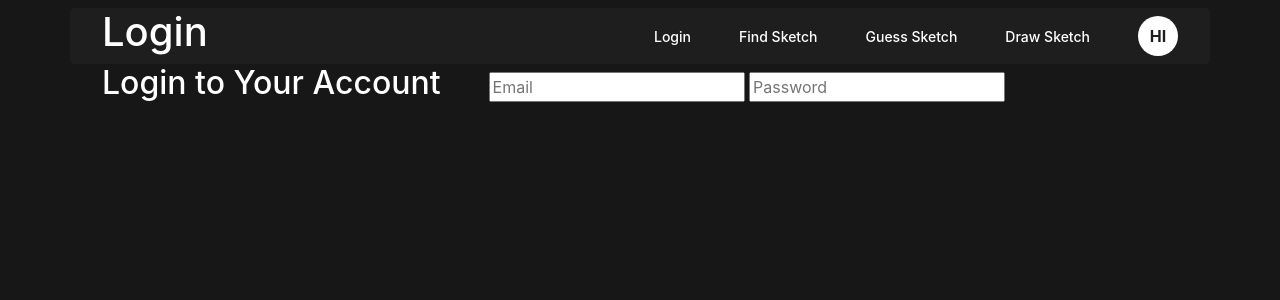
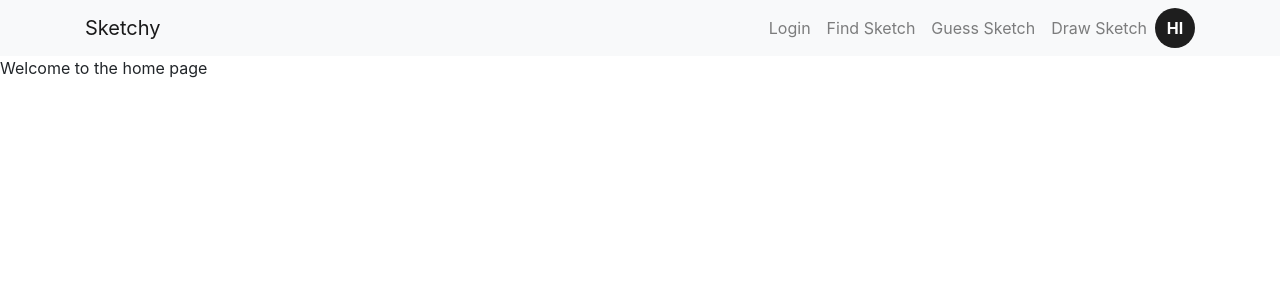
Before and after one commit to ickerio/cits3403, a Flask app: page / in a window 1280 px wide. Shown: the top 300 px of the page. Run offline with Flask 3, Linux system fonts and the light colour scheme; some libraries are stand-ins or nearby versions.

Commit message:
create home page and base layout

```diff
--- a/flaskr/__init__.py
+++ b/flaskr/__init__.py
@@ -5,6 +5,10 @@ from flask import (
 app = Flask(__name__)
 
 @app.route('/')
+def index():
+    return render_template('index.html')
+
+@app.route('/login')
 def login():
     return render_template('login.html')
 
--- a/flaskr/static/css/style.css
+++ b/flaskr/static/css/style.css
@@ -12,93 +12,7 @@
 }
 
 body {
-    color: white;
-    background-color: var(--black);
     margin: 0;
-}
-
-*::-webkit-scrollbar-thumb {
-    background: var(--accent);
-    background-clip: padding-box;
-    border-radius: 0.5rem;
-    border: 0.25rem solid transparent;
-}
-
-*::-webkit-scrollbar {
-    width: 1rem;
-}
-
-*::-webkit-scrollbar-track {
-    background: transparent;
-}
-
-/** LAYOUT STYLING **/
-
-header {
-    position: sticky;
-    top: 0;
-    bottom: auto;
-    z-index: 100;
-    padding: 0.5rem 0.5rem 0 0.5rem;
-    background-color: var(--black);
-}
-
-nav {
-    display: flex;
-    align-items: center;
-    justify-content: space-between;
-    height: 3.5rem;
-    background-color: var(--accent);
-    border-radius: var(--border-radius);
-}
-
-nav > a {
-    all: unset;
-    cursor: pointer;
-    display: flex;
-    align-items: center;
-    gap: 1em;
-}
-
-nav > div > a {
-    all: unset;
-    cursor: pointer;
-    font-size: 14px;
-    font-weight: 500;
-    transition-duration: .25s;
-}
-
-nav > div > a:hover {
-    color: var(--primary)
-}
-
-button {
-    all: unset;
-    display:contents;
-    cursor: pointer;
-}
-
-.container {
-    margin: 0 auto;
-    padding: 0 2rem;
-}
-
-@media (min-width: 1540px) {
-    .container {
-        max-width: 1540px;
-    }
-}
-
-@media (min-width: 768px) {
-    div {
-        display: flex;
-        align-items: center;
-        gap: 3rem;
-    }
-
-    button {
-        display: none;
-    }
 }
 
 /** AVATAR **/
@@ -108,13 +22,13 @@ div.avatar {
     align-items: center;
     width: 2.5em;
     height: 2.5em;
-    background-color: var(--primary);
+    background-color: var(--accent);
     text-align: center;
     border-radius: 50%;
     cursor: pointer;
 }
 
 div.avatar > span {
-    color: var(--accent);
+    color: var(--primary);
     font-weight: bold;
 }
--- /dev/null
+++ b/flaskr/templates/index.html
@@ -0,0 +1,9 @@
+{% extends "layout.html" %}
+{% block title %}Home{% endblock %}
+{% block head %}
+    {{ super() }}
+{% endblock %}
+{% block content %}
+    <h1>Home Page</h1>
+    <p>Welcome to the home page</p>
+{% endblock %}
--- /dev/null
+++ b/flaskr/templates/layout.html
@@ -0,0 +1,41 @@
+<!DOCTYPE html>
+<html lang="en">
+	<head>
+        {% block head %}
+		<meta charset="utf-8">
+		<meta name="viewport" content="width=device-width, initial-scale=1.0">
+		<meta name="color-scheme" content="dark light">
+        <title>Sketchy - {% block title %}{% endblock %}</title>
+		<link rel="icon" href="{{ url_for('static', filename='favicon.png') }}">
+        <link rel="stylesheet" href="https://stackpath.bootstrapcdn.com/bootstrap/4.5.2/css/bootstrap.min.css">
+        <link rel="stylesheet" href="{{ url_for('static', filename='css/style.css') }}">
+        {% endblock %}
+	</head>
+	<body >
+        <header>
+            <nav class="navbar navbar-expand-sm navbar-light bg-light fixed-top">
+                <div class="container">
+                    <a class="navbar-brand" href="/">Sketchy</a>
+                    <button class="navbar-toggler" type="button" data-toggle="collapse" data-target="#navbarNav" aria-controls="navbarNav" aria-expanded="false" aria-label="Toggle navigation">
+                        <span class="navbar-toggler-icon"></span>
+                    </button>
+                    <div class="collapse navbar-collapse" id="navbarNav">
+                        <ul class="navbar-nav ml-auto">
+                            <li class="nav-item"><a class="nav-link" href="{{ url_for('login') }}">Login</a></li>
+                            <li class="nav-item"><a class="nav-link" href="{{ url_for('findSketch') }}">Find Sketch</a></li>
+                            <li class="nav-item"><a class="nav-link" href="{{ url_for('guessSketch') }}">Guess Sketch</a></li>
+                            <li class="nav-item"><a class="nav-link" href="{{ url_for('drawSketch') }}">Draw Sketch</a></li>
+                            <div class="nav-item avatar"><span>HI</span></div>
+                        </ul>
+                    </div>
+                </div>
+            </nav>
+        </header>
+
+        <div>{% block content %}{% endblock %}</div>
+
+        <script src="https://code.jquery.com/jquery-3.5.1.slim.min.js"></script>
+        <script src="https://stackpath.bootstrapcdn.com/bootstrap/4.5.2/js/bootstrap.bundle.min.js"></script>
+        <script src="{{ url_for('static', filename='js/script.js') }}"></script>
+	</body>
+</html>
```
